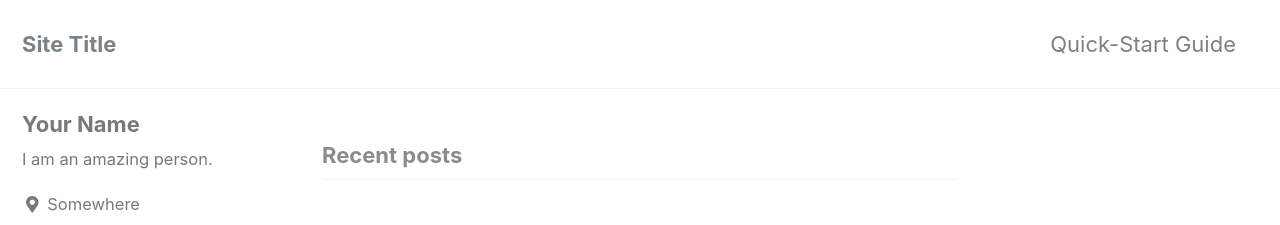
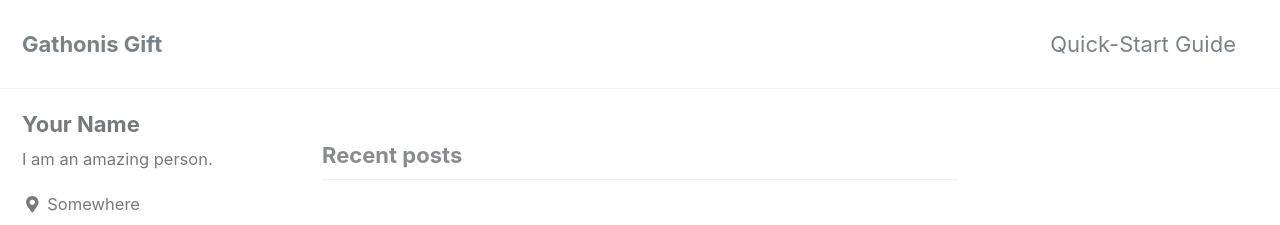
Before and after one commit to gathonisgift/gathonisgift.github.io, a Jekyll site: the page built from index.html, in a window 1280 px wide and 900 px high. Shown: the top 225 px of the window. Built offline with Jekyll 4.4.1, drawn with Linux system fonts in a browser that asks for light colours; cached includes are drawn as plain includes; nearby versions of some CDN libraries; the list of posts is cut into pages by our own code.

Commit message:
Update _config.yml

```diff
--- a/_config.yml
+++ b/_config.yml
@@ -16,7 +16,7 @@ minimal_mistakes_skin    : "default" # "air", "aqua", "contrast", "dark", "dirt"
 
 # Site Settings
 locale                   : "en-US"
-title                    : "Site Title"
+title                    : "Gathonis Gift"
 title_separator          : "-"
 name                     : "Your Name"
 description              : "An amazing website."
```
